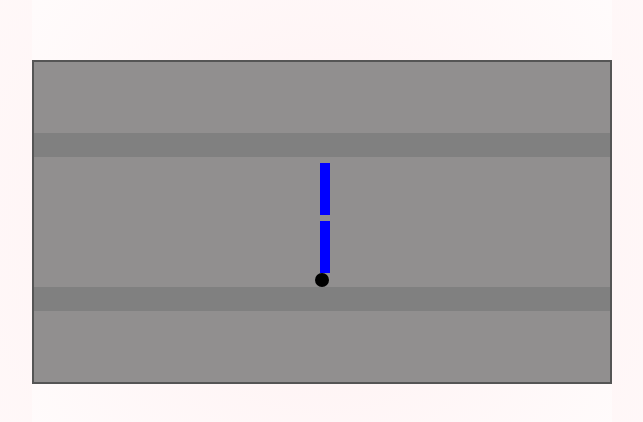
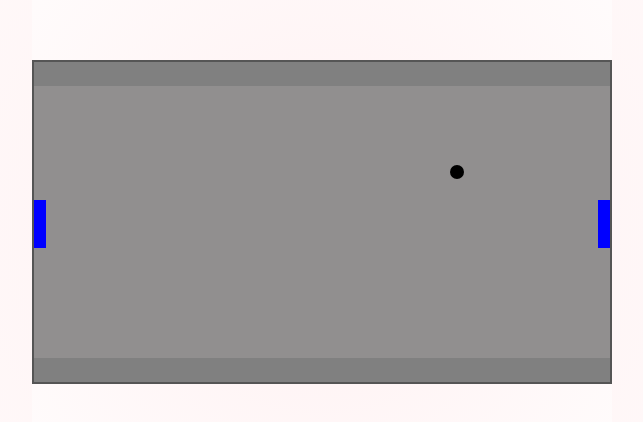
Before and after one commit to JaySachar/jaysachar.com, a plain HTML site: page html/pong.html in a window 1280 px wide. Shown: the part 178-600 px from the top of the page, without its empty margins (318-961 px from the left). Drawn offline with Linux system fonts and the light colour scheme.

Commit message:
WRote some javascript to run pong, lol next: add menu to select # of players, player type, and an AI after: levels for the AI, easy, medium, hard after: Train an AI to be me using TensorFlow

```diff
--- a/css/pong.css
+++ b/css/pong.css
@@ -25,17 +25,17 @@ html, body {
     width: 45vw;
     height: 25vw;
     border: 2px solid #555; /* Optional border for visibility */
+    position: relative; /* Make gameArea the relative parent for absolute positioning */
+
 }
 
-.box{
+.paddle{
     float: left;
     height: 15%;
-    width: 1%;
-    margin-left: 1%;
-    margin-top: 1%;
-    border: 2px solid blue;
+    width: 2%;
+
     background-color: blue;
-    position: relative;
+    position: absolute;
 
 }
 
@@ -49,13 +49,28 @@ html, body {
 
 }
 .border{
-    display: flex;
-    position: relative;
-    flex-direction: column;
-    justify-content: center;
-    float: top;
+    position: absolute;
     height: 7.5%;
     width: 100%;
     background-color: gray;
-    position: relative;
 }
+
+/* belongs at the top of game area */
+#topBorder{
+    top: 0;
+}
+
+/* belongs at the bottom of game area*/
+#bottomBorder{
+    bottom: 0;
+}
+
+#player1{
+    bottom: 45%;
+    right: 0;
+}
+
+#player2{
+    bottom: 45%;
+    left: 0;
+}
--- a/html/pong.html
+++ b/html/pong.html
@@ -10,12 +10,13 @@
 </head>
 <body>
     <div id="gameArea">
-        <div class="border" id="border1"></div>
-        <div class="box" id="player1"></div>
-        <div class="box" id="player2"></div>
+        <div class="border" id="topBorder"></div>
+        <div class="border" id="bottomBorder"></div>
+        <div class="paddle" id="player1"></div>
+        <div class="paddle" id="player2"></div>
         <div class="balls" id="ball"></div>
-        <div class="border" id="border2"></div>
     </div>
+
 <script src="../javascript/pong.js"></script>
 </body>
 </html>
--- a/javascript/pong.js
+++ b/javascript/pong.js
@@ -1,11 +1,134 @@
 // Set two global vars for player1 and player2
 document.addEventListener("DOMContentLoaded", function() {
-    var player1 = document.getElementById("player1");
-    var player2 = document.getElementById("player2");
-    var ball = document.getElementById("ball");
-    var border1 = document.getElementById("border1");
-    var border2 = document.getElementById("border2");
-})
+    const player1 = document.getElementById("player1");
+    const player2 = document.getElementById("player2");
+    const ball = document.getElementById("ball");
+    const topBorder = document.getElementById("topBorder");
+    const bottomBorder = document.getElementById("bottomBorder");
+    const gameArea = document.getElementById("gameArea");
+
+    // const maxPaddleY = gameArea.
+    // const minPaddleY =
+    // Initialize positions and velocities
+    let ballPos = {x: 0, y: 0};
+    let ballVel = {x:5, y:10};
+    let player1Pos = player1.getBoundingClientRect();
+    let player2Pos = player2.getBoundingClientRect();
+
+    const initialPlayer1Y = (gameArea.offsetHeight - player1.offsetHeight) / 2; // Centered vertically
+    const initialPlayer2Y = (gameArea.offsetHeight - player2.offsetHeight) / 2; // Centered vertically
+    player1Pos.y = initialPlayer1Y;
+    player2Pos.y = initialPlayer2Y;
+
+    let score = {"Player 1": 0, "Player 2" : 0};
+
+    const paddleSpeed = 20;
+
+    window.requestAnimationFrame(gameLoop);
+
+    function gameLoop(){
+        updateBallPosition();
+
+        window.requestAnimationFrame(gameLoop);
+    }
+
+    function updateBallPosition() {
+        // Update ball's position based on velocity
+        ballPos.x += ballVel.x;
+        ballPos.y += ballVel.y;
+
+        ball.style.left = ballPos.x + "px";
+        ball.style.top = ballPos.y + "px";
+
+        player1.style.top = player1Pos.y + "px";
+        player2.style.top = player2Pos.y + "px";
+        // Check for collisions with the bottom border
+        // checkBorderCollision();
+
+        checkBarrierCollisions(ball, topBorder);
+        checkBarrierCollisions(ball, bottomBorder);
+
+        checkPaddleCollisions(ball, player1);
+        checkPaddleCollisions(ball, player2);
+
+        checkScore(ball, gameArea);
+    }
+    function checkBarrierCollisions(ball, barrier){
+
+        const ballRect = ball.getBoundingClientRect();
+        const barrierRect = barrier.getBoundingClientRect();
+
+        if (ballRect.bottom > barrierRect.top) {
+            ballVel.y = -ballVel.y; // Reverse direction if the ball hits the bottom barrier
+        }
+
+        // Check for collision with the top barrier
+        if (ballRect.top <= barrierRect.bottom) {
+            ballVel.y = -ballVel.y; // Reverse direction if the ball hits the top barrier
+        }
+    }
+
+    function checkPaddleCollisions(ball, paddle) {
+        const ballRect = ball.getBoundingClientRect();
+        const paddleRect = paddle.getBoundingClientRect();
+
+        // Check if the ball's right side is hitting the paddle's left side
+        if (ballRect.right >= paddleRect.left && ballRect.left <= paddleRect.right) {
+            // Check if the ball is in the vertical range of the paddle
+            if (ballRect.top <= paddleRect.bottom && ballRect.bottom >= paddleRect.top) {
+                ballVel.x = -ballVel.x; // Reverse direction if the ball hits the paddle
+            }
+        }
+    }
+
+    function checkScore(ball, gameArea) {
+        ballRect = ball.getBoundingClientRect();
+        gameAreaRect = gameArea.getBoundingClientRect();
+
+        if (ballRect.right > gameAreaRect.right)
+        {
+            ballPos.x = 0;
+            ballPos.y = 0;
+            score["Player 1"] += 1;
+        }
+        if (ballRect.left < gameAreaRect.left)
+            {
+                ballPos.x = 0;
+                ballPos.y = 0;
+                score["Player 2"] += 1;
+            }
+    }
+
+    // Handle paddle movement (Player 1 & Player 2)
+    document.addEventListener("keydown", function(event) {
+        const topBorderRect = topBorder.getBoundingClientRect();
+        const bottomBorderRect = bottomBorder.getBoundingClientRect();
+        const gameAreaRect = gameArea.getBoundingClientRect();
+
+        switch(event.key) {
+            case "ArrowUp":    // Player 2 moves up
+                console.log("top border bottom: " +  + " player 2 position: " + player2Pos.top)
+                player2Pos.y = Math.max(0 + topBorderRect.height, player2Pos.y - paddleSpeed); // Use bottom of top border as min
+                player2.style.top = player2Pos.y + "px";
+                break;
+
+            case "ArrowDown":  // Player 2 moves down
+                player2Pos.y = Math.min(0.99*(gameAreaRect.height - topBorderRect.height - player2Pos.height), player2Pos.y + paddleSpeed);
+                player2.style.top = player2Pos.y + "px";
+                break;
+            case "w":          // Player 1 moves up
+                player1Pos.y = Math.max(0 + topBorderRect.height, player1Pos.y - paddleSpeed);
+                player1.style.top = player1Pos.y + "px";
+                break;
+            case "s":          // Player 1 moves down
+                player1Pos.y = Math.min(0.99*(gameAreaRect.height - topBorderRect.height - player2Pos.height), player1Pos.y + paddleSpeed);
+                player1.style.top = player1Pos.y + "px";
+                break;
+        }
+    });
+});
+
+
 
 /*
 Lets think about pong. I think initially, i can set up the position
@@ -28,5 +151,3 @@ Once i have that, i can take user input for moving the paddle
 
 
 */
-
-function ball_velocity(){}
```
